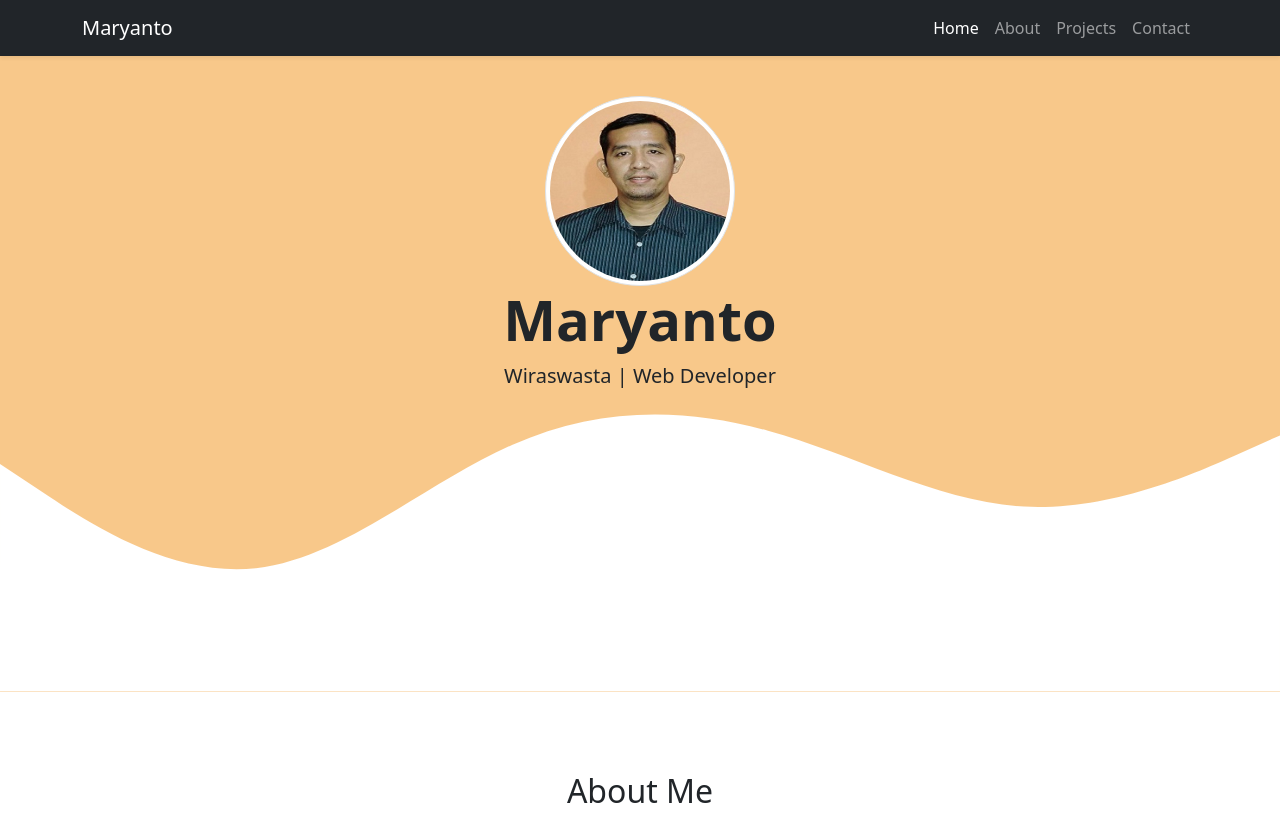
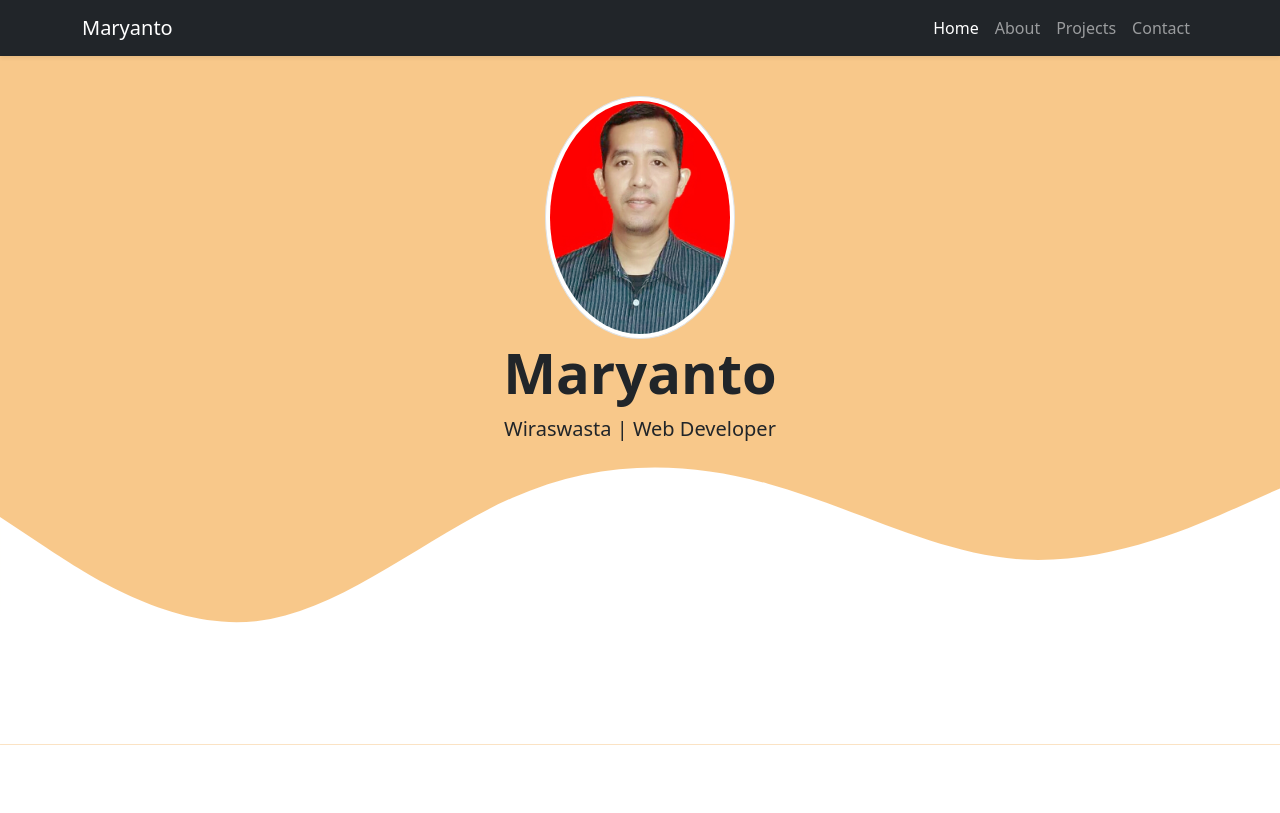
Before and after one commit to rintomaryanto/rintomaryanto.github.io, a plain HTML site: page index.html in a window 1280 px wide. Shown: the top 813 px of the page. Drawn offline with nearby package versions, Linux system fonts and the light colour scheme.

Commit message:
menggubah foto profile

```diff
--- a/index.html
+++ b/index.html
@@ -49,7 +49,7 @@
 
     <!-- Jumbotron -->
     <section class="jumbotron text-center">
-      <img src="img/foto.jpg" alt="Maryanto" width="190" class="rounded-circle img-thumbnail" />
+      <img src="img/profile.jpg" alt="Maryanto" width="190" class="rounded-circle img-thumbnail" />
       <h1 class="display-4 fw-bold">Maryanto</h1>
       <p class="lead"></p>
       <svg xmlns="http://www.w3.org/2000/svg" viewBox="0 0 1440 320">
```
Also changed, not shown: img/profile.jpg (added).
